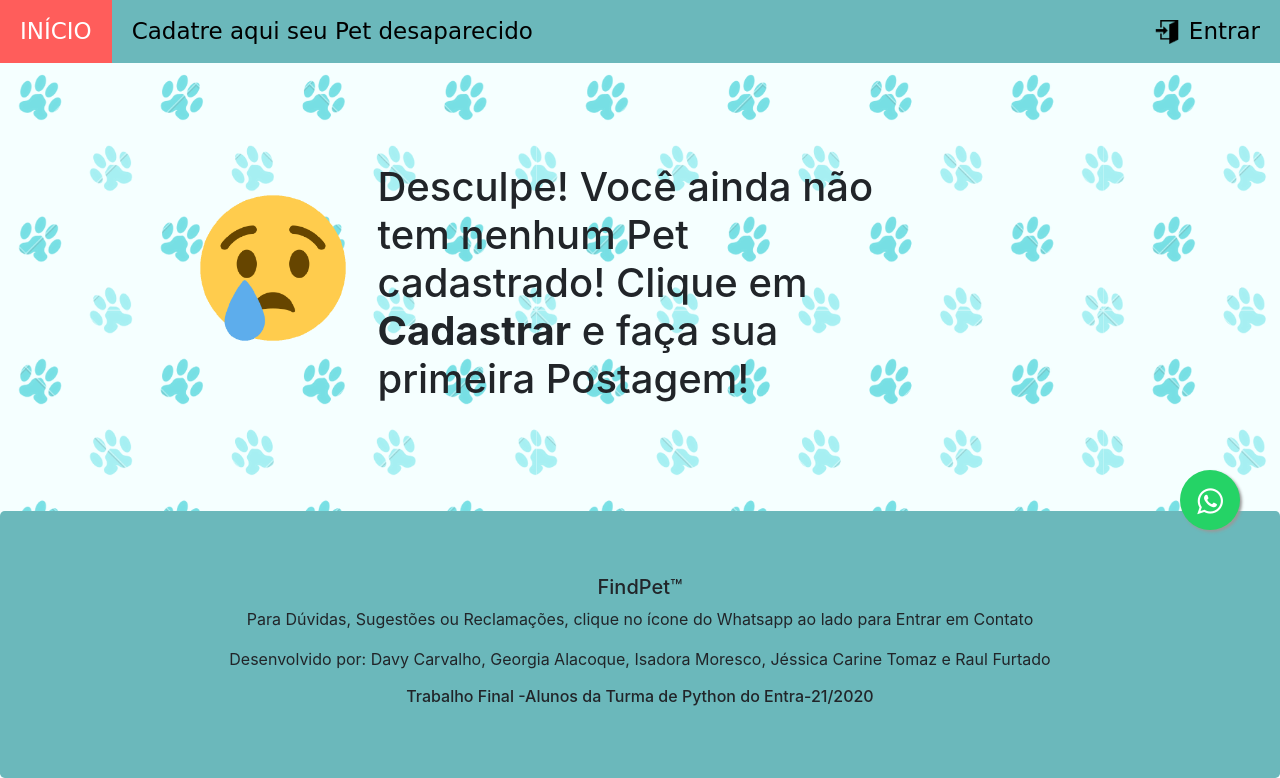
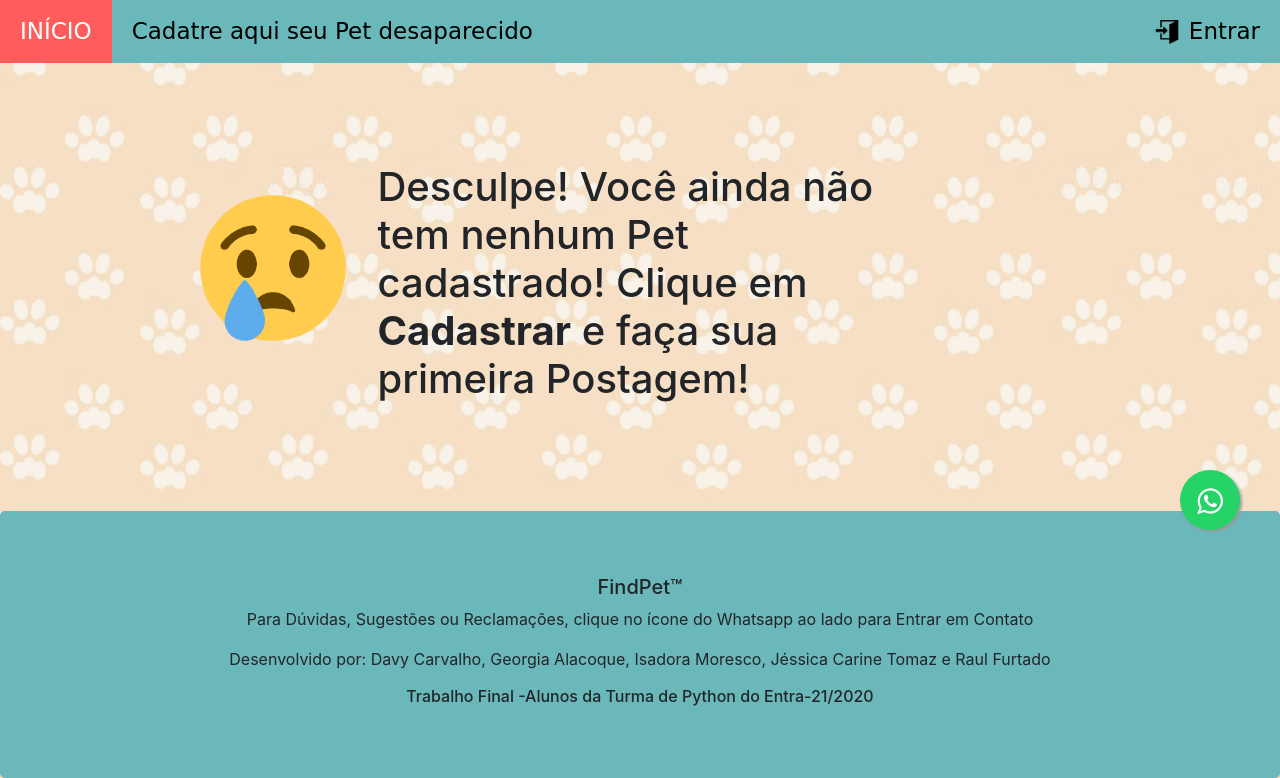
Before and after one commit to DavyCarvalho/Trabalho_Final_Entra21_Find-Pet, a Django app: page /pet/all/ in a window 1280 px wide. Shown: the part 230-1008 px from the top of the page. Run offline with Django 3.2, Linux system fonts and the light colour scheme; data that the repository does not hold is empty; some libraries are stand-ins or nearby versions.

Commit message:
mudado fundo

```diff
--- a/projeto_findpet/core/static/css/styles.css
+++ b/projeto_findpet/core/static/css/styles.css
@@ -3,5 +3,5 @@ body {
   margin: 0;
   font-size: 28px;
   font-family: Arial, Helvetica, sans-serif;
-  background-image: url(../imgs/fundo_azul.png);
+  background-image: url(../imgs/fundo4.png);
 }
--- a/projeto_findpet/core/templates/model-page.html
+++ b/projeto_findpet/core/templates/model-page.html
@@ -35,7 +35,7 @@
         text-align:center;
         font-size:30px;
         box-shadow: 2px 2px 3px #999;
-         z-index:100;
+        z-index:100;
         }
 
         .my-float{
```
